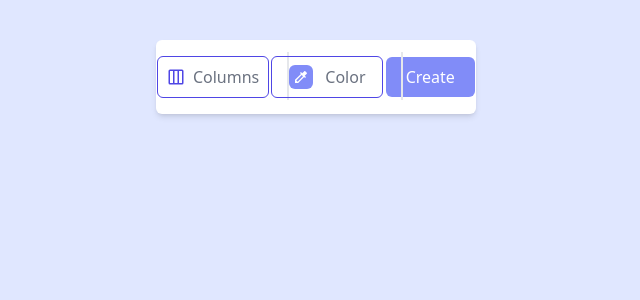
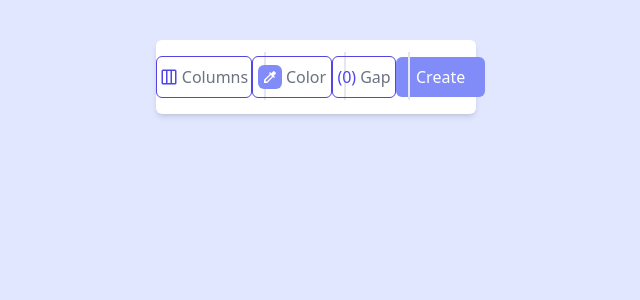
Before and after one commit to ElVent0/page-builder, a React (Vite) app: page / in a window 1280 px wide. Shown: the top 300 px of the page, without its empty margins (324-964 px from the left). Built offline with nearby package versions, Linux system fonts and the light colour scheme; the HTML template or start-up script is replaced by a standard one.

Commit message:
Feature
Feature: add custom gap

```diff
--- a/src/components/Content.tsx
+++ b/src/components/Content.tsx
@@ -25,7 +25,7 @@ const Content: FC<ContentProps> = ({ rows, setRows }) => {
             style={{ backgroundColor: item.color }}
           ></div>
           <p className="mb-2 font-bold">Team {item.teamName}</p>
-          <ul className="grid grid-cols-4 gap-2">
+          <ul className="grid grid-cols-4" style={{ gap: rows[index].gap }}>
             {[...Array(item.numberOfColumns).keys()].map((_, index) => {
               const avatar = createAvatar(botttsNeutral, {
                 seed: `${
--- a/src/components/Header.tsx
+++ b/src/components/Header.tsx
@@ -14,8 +14,10 @@ interface HeaderProps {
 const Header: FC<HeaderProps> = ({ setRows }) => {
   const [isColumns, setIsColumns] = useState(false);
   const [isColors, setIsColors] = useState(false);
+  const [isGap, setIsGap] = useState(false);
   const [numberOfColumns, setNumberOfColumns] = useState<number | null>(null);
   const [color, setColor] = useState("#818CF8");
+  const [gap, setGap] = useState(0);
 
   const onCreate = () => {
     if (numberOfColumns) {
@@ -23,25 +25,29 @@ const Header: FC<HeaderProps> = ({ setRows }) => {
       setColor("#818CF8");
       setIsColumns(false);
       setIsColors(false);
+      setIsGap(false);
       setRows((prev) => [
         ...prev,
-        { numberOfColumns, color, id: uuidv4(), teamName: generate() },
+        { numberOfColumns, color, id: uuidv4(), teamName: generate(), gap },
       ]);
       toast.success("Row is added");
     } else {
-      toast.error("You have to choose number of Rows");
+      toast.error("You have to choose number of Columns");
     }
   };
 
+  console.log(gap);
+
   return (
     <div className="w-1/4 flex justify-around items-center bg-white py-4 rounded-md relative ml-auto mr-auto shadow-md mb-6">
-      <div className="flex items-center gap-4 relative after:content-[''] after:absolute after:bg-gray-200 after:-top-1 after:-right-5 after:w-0.5 after:h-12">
+      <div className="flex items-center gap-4 relative after:content-[''] after:absolute after:bg-gray-200 after:-top-1 after:-right-3.5 after:w-0.5 after:h-12">
         <button
           type="button"
-          className="flex justify-center w-28 gap-2 items-center py-2 rounded-md duration-300 border border-indigo-600 hover:bg-indigo-200"
+          className="flex justify-center w-24 gap-1 items-center py-2 rounded-md duration-300 border border-indigo-600 hover:bg-indigo-200"
           onClick={() => {
-            if (isColors) {
-              setIsColors(!isColors);
+            if (isColors || setIsGap) {
+              setIsColors(false);
+              setIsGap(false);
             }
             setIsColumns(!isColumns);
           }}
@@ -54,7 +60,7 @@ const Header: FC<HeaderProps> = ({ setRows }) => {
           <p>Columns</p>
         </button>
         {isColumns && (
-          <ul className="absolute top-16 -left-6 w-36 bg-white py-3 px-4 rounded-md z-50 shadow-md">
+          <ul className="absolute top-16 -left-4 w-32 bg-white py-3 px-4 rounded-md z-50 shadow-md">
             {[...Array(4).keys()].map((item) => (
               <li
                 key={item}
@@ -75,13 +81,14 @@ const Header: FC<HeaderProps> = ({ setRows }) => {
           </ul>
         )}
       </div>
-      <div className="flex gap-2 items-center relative after:content-[''] after:absolute after:bg-gray-200 after:-top-1 after:-right-5 after:w-0.5 after:h-12">
+      <div className="flex gap-2 items-center relative after:content-[''] after:absolute after:bg-gray-200 after:-top-1 after:-right-3.5 after:w-0.5 after:h-12">
         <button
           type="button"
-          className="flex justify-center gap-3 w-28 items-center py-2 rounded-md duration-300 border border-indigo-600 hover:bg-indigo-200"
+          className="flex justify-center gap-1 w-20 items-center py-2 rounded-md duration-300 border border-indigo-600 hover:bg-indigo-200"
           onClick={() => {
-            if (isColumns) {
-              setIsColumns(!isColumns);
+            if (isColumns || setIsGap) {
+              setIsColumns(false);
+              setIsGap(false);
             }
             setIsColors(!isColors);
           }}
@@ -95,12 +102,43 @@ const Header: FC<HeaderProps> = ({ setRows }) => {
           <p>Color</p>
         </button>
         {isColors && (
-          <div className="absolute top-16 -left-5 p-3 rounded-md bg-white shadow-md z-50 ">
+          <div className="absolute top-16 -left-4 p-3 rounded-md bg-white shadow-md z-50 ">
             <HexColorPicker
               color={color}
               onChange={setColor}
               className=""
-              style={{ width: "124px", height: "192px" }}
+              style={{ width: "90px", height: "180px" }}
+            />
+          </div>
+        )}
+      </div>
+      <div className="flex gap-2 items-center relative after:content-[''] after:absolute after:bg-gray-200 after:-top-1 after:-right-3.5 after:w-0.5 after:h-12">
+        <button
+          type="button"
+          className="flex justify-center gap-1 w-16 items-center py-2 rounded-md duration-300 border border-indigo-600 hover:bg-indigo-200"
+          onClick={() => {
+            if (isColumns || setIsColors) {
+              setIsColumns(false);
+              setIsColors(false);
+            }
+            setIsGap(!isGap);
+          }}
+        >
+          <p className="text-indigo-600">({gap})</p>
+          <p>Gap</p>
+        </button>
+        {isGap && (
+          <div className="absolute top-16 -left-9 w-32 bg-white py-3 px-4 rounded-md z-50 shadow-md">
+            <input
+              type="range"
+              className="w-full cursor-pointer"
+              min="0"
+              max="20"
+              step="4"
+              value={gap}
+              onChange={(e) => {
+                setGap(Number(e.target.value));
+              }}
             />
           </div>
         )}
--- a/src/types/index.ts
+++ b/src/types/index.ts
@@ -3,4 +3,5 @@ export interface Item {
   color: string;
   id: string;
   teamName: string[];
+  gap: number;
 }
```
